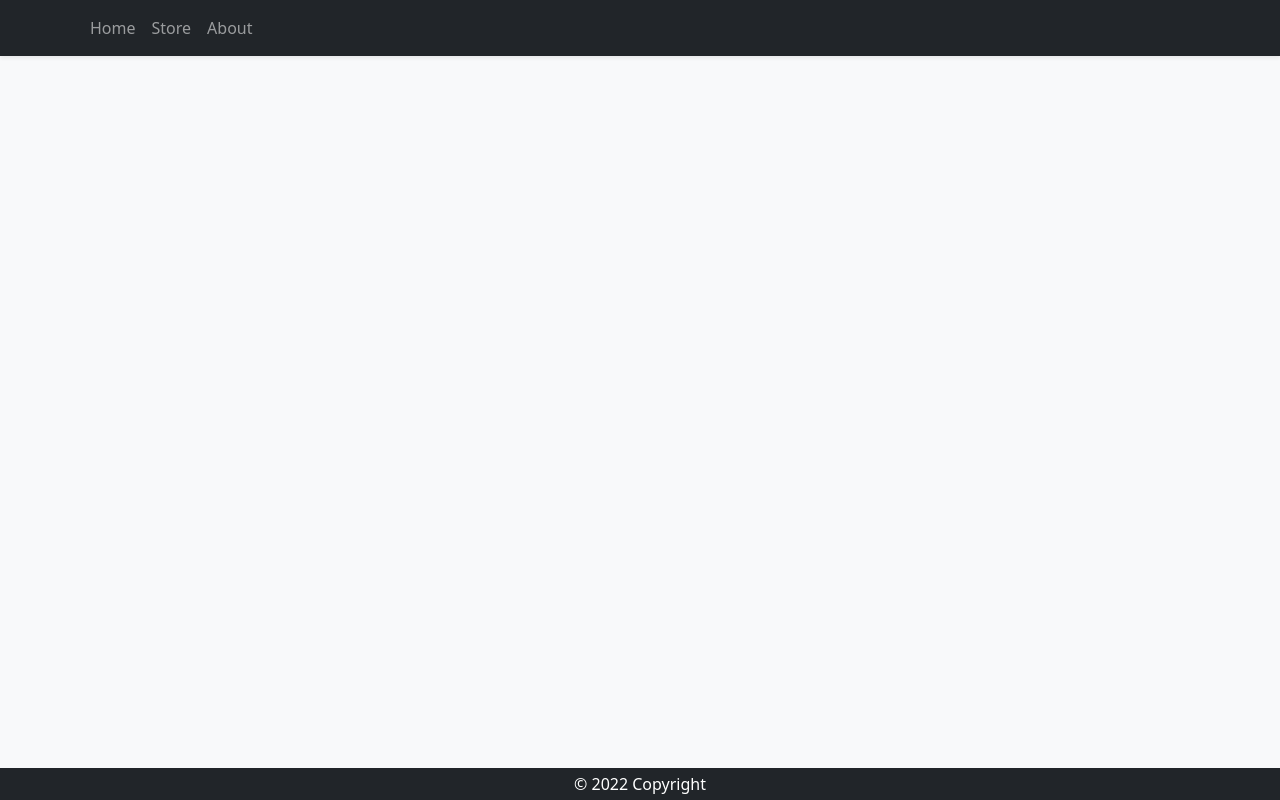
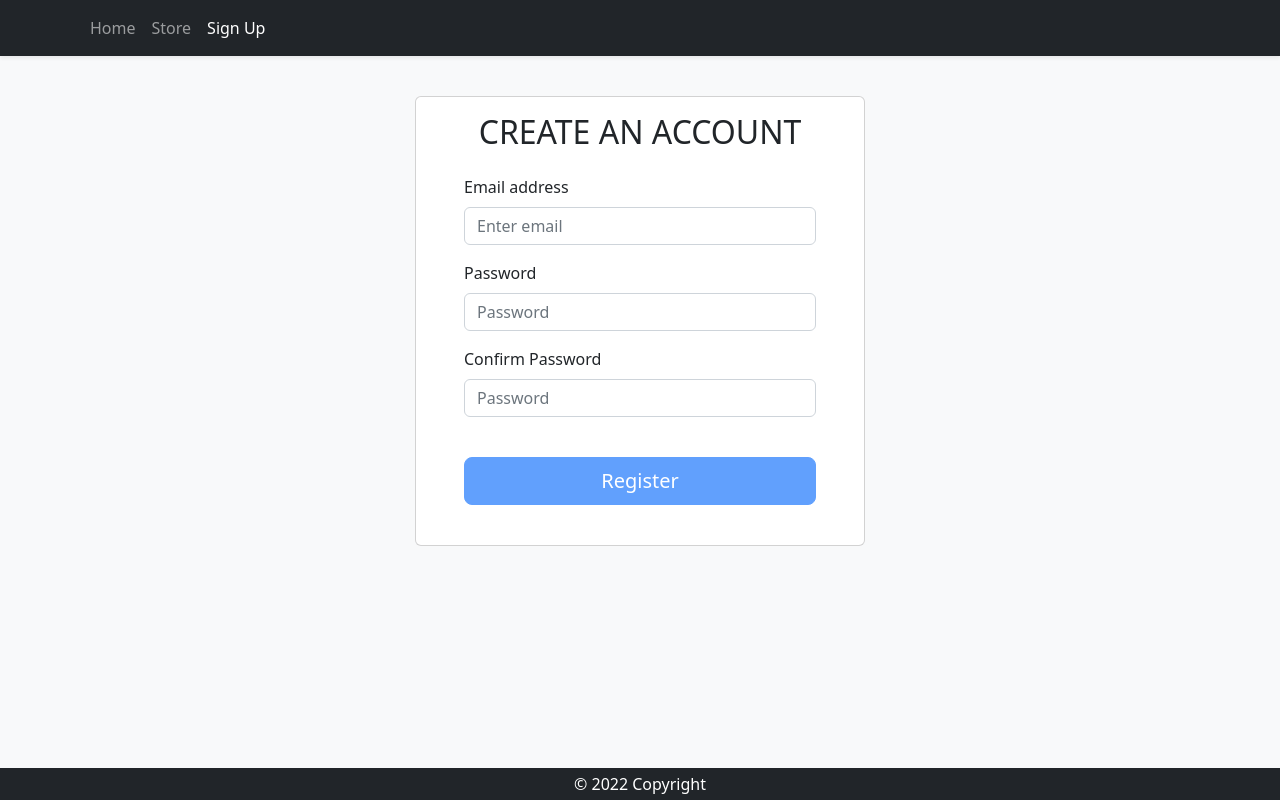
Before and after one commit to denisgershovich/shopping-system, a React (Vite) app: page /signUp in a window 1280 px wide. Built offline with nearby package versions, Linux system fonts and the light colour scheme.

Commit message:
add sign up page

```diff
--- a/src/App.tsx
+++ b/src/App.tsx
@@ -3,7 +3,7 @@ import { Container } from 'react-bootstrap'
 import Navbar from './components/NavBar'
 import Home from './pages/Home'
 import Store from './pages/Store'
-import About from './pages/About'
+import SignUp from './pages/SignUp'
 import { ShoppingCartProvider } from './context/ShoppingCartContext'
 import Footer from './components/Footer'
 
@@ -16,7 +16,7 @@ function App() {
         <Routes>
           <Route path='/' element={<Home />} />
           <Route path='/store' element={<Store />} />
-          <Route path='/about' element={<About />} />
+          <Route path='/signUp' element={<SignUp />} />
         </Routes>
       </Container>
       <Footer />
--- a/src/components/NavBar.tsx
+++ b/src/components/NavBar.tsx
@@ -17,8 +17,8 @@ const Navbar = () => {
                 <Nav.Link to={'/store'} as={NavLink}  >
                     Store
                 </Nav.Link>
-                <Nav.Link to={'/about'} as={NavLink}  >
-                    About
+                <Nav.Link to={'/signUp'} as={NavLink}  >
+                    Sign Up
                 </Nav.Link>
             </Nav>
             {!!itemsQuantity() && <Cart />}
--- /dev/null
+++ b/src/components/SignUpForm.tsx
@@ -0,0 +1,64 @@
+import { useRef, useState } from "react"
+import { Container, Button, Card, Form } from "react-bootstrap"
+
+const SignUpForm = () => {
+    const [showError,setShowError] = useState(false)
+    const [isValid, setIsValid] = useState(false)
+    const emailRef = useRef<HTMLInputElement>(null)
+    const passwordRef = useRef<HTMLInputElement>(null)
+    const passwordConfirmRef = useRef<HTMLInputElement>(null)
+
+    const handleOnSubmit = (event: React.SyntheticEvent) => {
+        event.preventDefault()
+        const data = new FormData(event.target)
+        console.log(Object.fromEntries(data.entries()))
+    }
+
+    const onHandleChange = () => {
+        if (!passwordConfirmRef.current?.value || !emailRef.current?.value ) return
+        if (passwordRef.current?.value === passwordConfirmRef.current?.value) {
+            setShowError(false)
+            setIsValid(true)
+            return
+        }
+        setShowError(true)
+        setIsValid(false)
+    }
+
+    return <Container fluid className='d-flex align-items-center justify-content-center bg-image' >
+        <Card className='m-4' style={{ minWidth: '450px' }}>
+            <Card.Body className='px-5'>
+                <h2 className="text-uppercase text-center mb-4">Create an account</h2>
+                <Form onSubmit={handleOnSubmit}
+                    onChange={onHandleChange}
+                >
+
+                    <Form.Group className="mb-3" controlId="formBasicEmail">
+                        <Form.Label>Email address</Form.Label>
+                        <Form.Control name='email' type="email" placeholder="Enter email"
+                            ref={emailRef}/>
+                    </Form.Group>
+
+                    <Form.Group className="mb-3" controlId="formBasicPassword">
+                        <Form.Label>Password</Form.Label>
+                        <Form.Control name='password' type="password" placeholder="Password" ref={passwordRef} />
+                    </Form.Group>
+
+                    <Form.Group className="mb-1" controlId="formBasicPassword">
+                        <Form.Label>Confirm Password</Form.Label>
+                        <Form.Control name='password2' type="password" placeholder="Password" ref={passwordConfirmRef}  />
+                    </Form.Group>
+                    <div className="m-2" style={{ height:'1rem'}}>
+                    {showError && <Form.Text className=" text-danger ">
+                        *Password and Confirm Password does not match.
+                    </Form.Text>}
+                    </div>
+                    <Button type="submit" className='mb-4 mt-2 w-100 gradient-custom-4' size='lg' disabled={!isValid}>Register</Button>
+                </Form>
+
+            </Card.Body>
+        </Card>
+    </Container>
+}
+
+export default SignUpForm
--- a/src/pages/About.tsx
+++ /dev/null
@@ -1,8 +0,0 @@
-
-const About = () => {
-    return <h1>
-        about
-    </h1>
-}
-
-export default About
--- /dev/null
+++ b/src/pages/SignUp.tsx
@@ -0,0 +1,9 @@
+import SignUpForm from '../components/SignUpForm'
+
+const SignUp = () => {
+    return <>
+        <SignUpForm />
+    </>
+}
+
+export default SignUp
```
